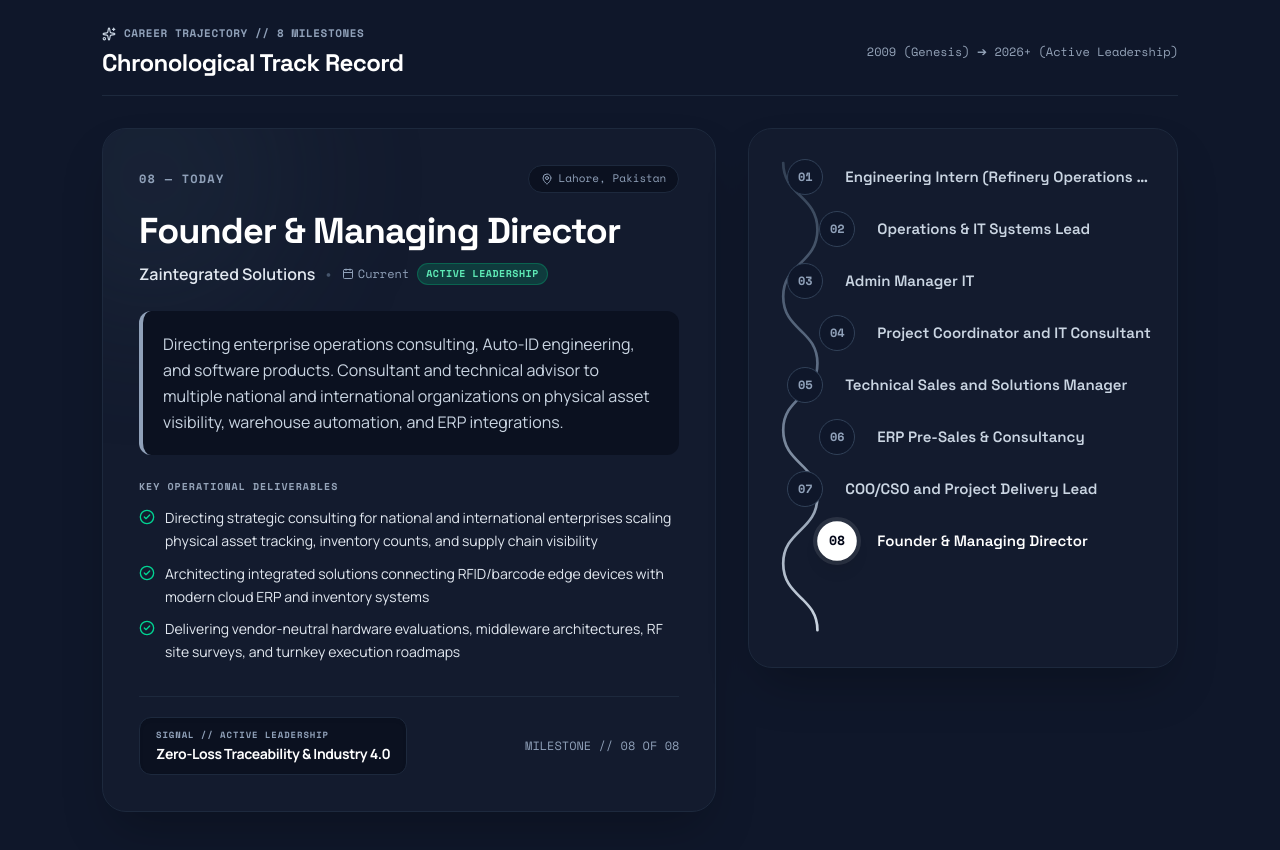
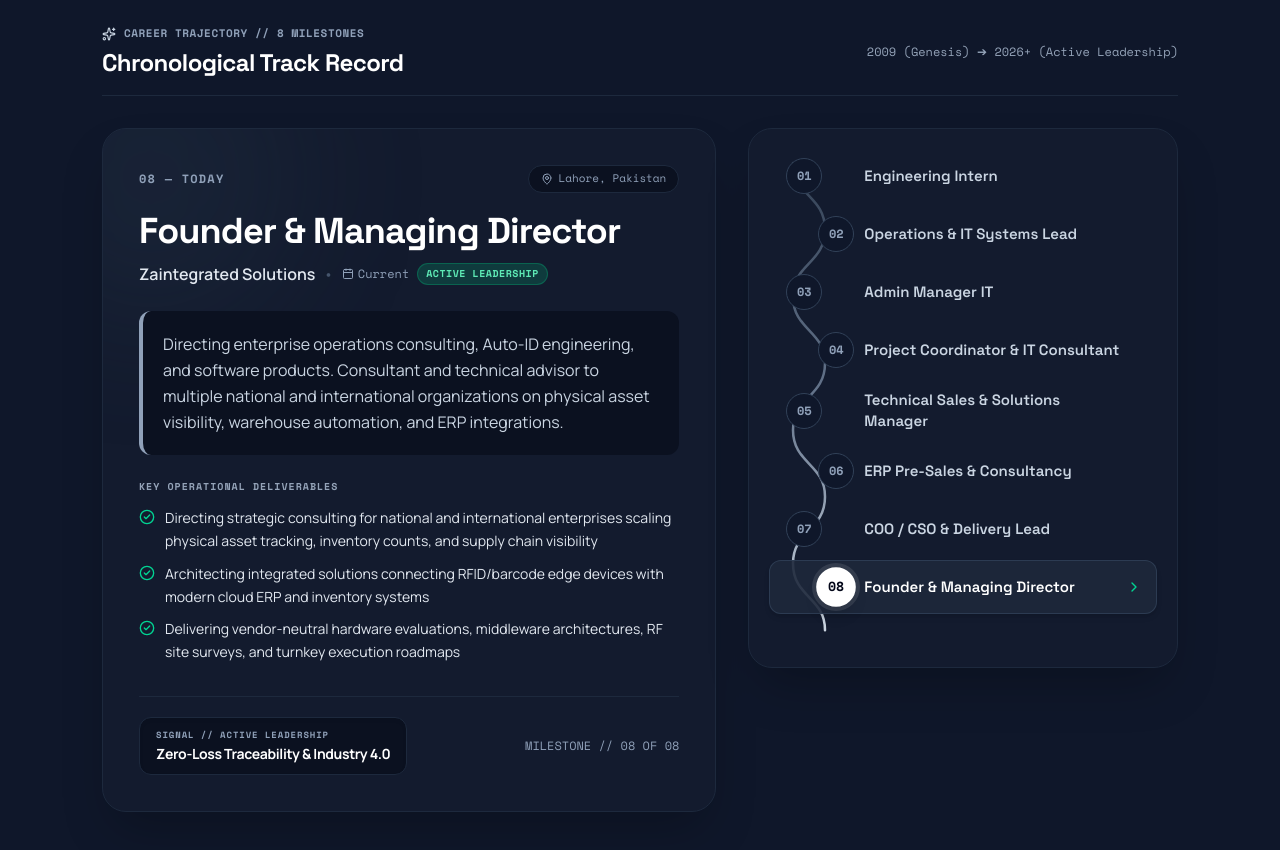
Before and after one commit to zainmabid/myportfolio, a React (Vite) app: page / in a window 1280 px wide. Shown: the part 6520-7370 px from the top of the page. Built offline with nearby package versions, Linux system fonts and the light colour scheme.

Commit message:
style(experience): present clean aligned designations along the wave and shorten milestone 01 to Engineering Intern

```diff
--- a/src/components/Experience.tsx
+++ b/src/components/Experience.tsx
@@ -4,7 +4,8 @@ import {
   Calendar,
   CheckCircle2,
   MapPin,
-  Sparkles
+  Sparkles,
+  ChevronRight
 } from 'lucide-react';
 import { PORTFOLIO_DATA } from '@/data/content';
 
@@ -13,6 +14,7 @@ interface CareerMilestone {
   num: string;
   phase: string;
   role: string;
+  designation: string;
   company: string;
   city: string;
   dates: string;
@@ -32,6 +34,7 @@ export const Experience: React.FC = () => {
       num: '01',
       phase: '01 — GENESIS',
       role: 'Engineering Intern (Refinery Operations & Technical Services)',
+      designation: 'Engineering Intern',
       company: 'Attock Refinery Limited',
       city: 'Rawalpindi, Pakistan',
       dates: 'Aug 2009 — Oct 2009',
@@ -51,6 +54,7 @@ export const Experience: React.FC = () => {
       num: '02',
       phase: '02 — FOUNDATION',
       role: 'Operations & IT Systems Lead',
+      designation: 'Operations & IT Systems Lead',
       company: 'Rational Engineering Pvt. Ltd.',
       city: 'Islamabad / Rawalpindi, Pakistan',
       dates: 'May 2011 — Jan 2015',
@@ -71,6 +75,7 @@ export const Experience: React.FC = () => {
       num: '03',
       phase: '03 — INFRASTRUCTURE',
       role: 'Admin Manager IT',
+      designation: 'Admin Manager IT',
       company: 'Tri Tech (Pvt.) Ltd.',
       city: 'Lahore, Pakistan',
       dates: 'Nov 2015 — May 2017',
@@ -89,6 +94,7 @@ export const Experience: React.FC = () => {
       num: '04',
       phase: '04 — GOVERNANCE',
       role: 'Project Coordinator and IT Consultant',
+      designation: 'Project Coordinator & IT Consultant',
       company: 'Eccountax',
       city: 'Lahore, Pakistan',
       dates: 'Jun 2017 — Jun 2019',
@@ -107,6 +113,7 @@ export const Experience: React.FC = () => {
       num: '05',
       phase: '05 — EXPANSION',
       role: 'Technical Sales and Solutions Manager',
+      designation: 'Technical Sales & Solutions Manager',
       company: 'Nexus Technologies',
       city: 'Islamabad, Pakistan',
       dates: 'Nov 2019 — Oct 2023',
@@ -126,6 +133,7 @@ export const Experience: React.FC = () => {
       num: '06',
       phase: '06 — ARCHITECTURE',
       role: 'ERP Pre-Sales & Consultancy',
+      designation: 'ERP Pre-Sales & Consultancy',
       company: 'Confidential',
       city: 'Lahore, Pakistan',
       dates: 'May 2024 — May 2025',
@@ -146,6 +154,7 @@ export const Experience: React.FC = () => {
       num: '07',
       phase: '07 — EXECUTION',
       role: 'COO/CSO and Project Delivery Lead',
+      designation: 'COO / CSO & Delivery Lead',
       company: 'EmergTech Solutions Pvt. Ltd.',
       city: 'Lahore, Pakistan',
       dates: 'Apr 2025 — Jan 2026',
@@ -165,6 +174,7 @@ export const Experience: React.FC = () => {
       num: '08',
       phase: '08 — TODAY',
       role: 'Founder & Managing Director',
+      designation: 'Founder & Managing Director',
       company: 'Zaintegrated Solutions',
       city: 'Lahore, Pakistan',
       dates: 'Current',
@@ -387,13 +397,13 @@ export const Experience: React.FC = () => {
             </div>
           </div>
 
-          {/* RIGHT COLUMN: INTERACTIVE CAREER WAVE (IN PLACE OF TABS) */}
-          <div className="lg:col-span-5 relative rounded-3xl border border-slate-800 bg-[#131B2E] p-5 sm:p-6 min-h-[540px] flex flex-col justify-between overflow-hidden shadow-2xl">
-            {/* Background SVG Wave Curve running continuously behind nodes */}
+          {/* RIGHT COLUMN: EXECUTIVE CAREER WAVE (ALIGNED DESIGNATIONS) */}
+          <div className="lg:col-span-5 relative rounded-3xl border border-slate-800 bg-[#131B2E] p-4 sm:p-5 min-h-[540px] flex flex-col justify-between overflow-hidden shadow-2xl">
+            {/* Background SVG Wave Curve passing through the 76px wave rail */}
             <svg
-              className="absolute inset-0 w-full h-full pointer-events-none"
+              className="absolute left-4 sm:left-5 top-0 w-20 h-full pointer-events-none"
               preserveAspectRatio="none"
-              viewBox="0 0 400 540"
+              viewBox="0 0 80 540"
             >
               <defs>
                 <linearGradient id="verticalWaveGradient" x1="0%" y1="0%" x2="0%" y2="100%">
@@ -402,9 +412,9 @@ export const Experience: React.FC = () => {
                   <stop offset="100%" stopColor="#CBD5E1" />
                 </linearGradient>
               </defs>
-              {/* Smooth alternating sine-wave path snaking vertically */}
+              {/* Smooth alternating sine-wave path snaking through circles */}
               <path
-                d="M 32,34 C 32,67 64,67 64,101 C 64,135 32,135 32,168 C 32,202 64,202 64,235 C 64,269 32,269 32,302 C 32,336 64,336 64,369 C 64,403 32,403 32,436 C 32,470 64,470 64,503"
+                d="M 24,34 C 24,67 56,67 56,101 C 56,135 24,135 24,168 C 24,202 56,202 56,235 C 56,269 24,269 24,302 C 24,336 56,336 56,369 C 56,403 24,403 24,436 C 24,470 56,470 56,503"
                 fill="none"
                 stroke="url(#verticalWaveGradient)"
                 strokeWidth="2.5"
@@ -412,11 +422,11 @@ export const Experience: React.FC = () => {
               />
             </svg>
 
-            {/* 8 Interactive Milestone Rows positioned along the wave */}
+            {/* 8 Interactive Milestone Rows: Consistent Text Alignment & Clean Designations */}
             <div className="relative z-10 flex flex-col justify-between h-full space-y-1">
               {milestones.map((m, idx) => {
                 const isActive = m.id === activeMilestone.id;
-                // Alternating horizontal wave displacement: even indices (0, 2, 4, 6) at x=32, odd indices (1, 3, 5, 7) at x=64
+                // Alternating node circle placement on the wave track: even at x=24, odd at x=56
                 const isAlternate = idx % 2 === 1;
 
                 return (
@@ -424,12 +434,17 @@ export const Experience: React.FC = () => {
                     key={m.id}
                     onMouseEnter={() => setSelectedId(m.id)}
                     onClick={() => setSelectedId(m.id)}
-                    className="relative flex items-center gap-3.5 py-1.5 cursor-pointer group transition-all duration-150"
+                    className={`relative flex items-center py-2 px-2.5 rounded-xl cursor-pointer group transition-all duration-150 ${
+                      isActive
+                        ? 'bg-[#1E293B]/90 border border-slate-700/80 shadow-md'
+                        : 'hover:bg-slate-800/40 border border-transparent'
+                    }`}
                   >
-                    {/* Node Circle along Wave Path */}
+                    {/* Fixed-width Wave Chamber (80px): houses the alternating node circle */}
+                    <div className="w-20 shrink-0 relative flex items-center">
                       <div
                         className={`relative flex items-center justify-center shrink-0 transition-all duration-200 ${
-                        isAlternate ? 'ml-[46px]' : 'ml-[14px]'
+                          isAlternate ? 'ml-[38px]' : 'ml-[6px]'
                         }`}
                       >
                         {/* Active Outer Pulse Ring */}
@@ -448,16 +463,27 @@ export const Experience: React.FC = () => {
                           {m.num}
                         </div>
                       </div>
+                    </div>
 
-                    {/* Designation Only next to Wave Node */}
-                    <div className="min-w-0 flex-1 pl-2">
+                    {/* Perfectly Aligned Clean Designation (No Clipping / Ellipses) */}
+                    <div className="min-w-0 flex-1 pl-1 pr-2 flex items-center justify-between">
                       <div
-                        className={`font-heading text-sm sm:text-[15px] font-semibold truncate transition-colors ${
-                          isActive ? 'text-white font-bold' : 'text-slate-300 group-hover:text-white'
+                        className={`font-heading text-sm sm:text-[15px] font-semibold leading-snug transition-colors ${
+                          isActive
+                            ? 'text-white font-bold'
+                            : 'text-slate-300 group-hover:text-white'
                         }`}
                       >
-                        {m.role}
+                        {m.designation}
                       </div>
+
+                      <ChevronRight
+                        className={`w-4 h-4 shrink-0 transition-transform duration-200 ${
+                          isActive
+                            ? 'text-emerald-400 translate-x-1 opacity-100'
+                            : 'opacity-0 group-hover:opacity-60 text-slate-400'
+                        }`}
+                      />
                     </div>
                   </div>
                 );
```
Lines whose indentation alone changed are shown as unchanged.
